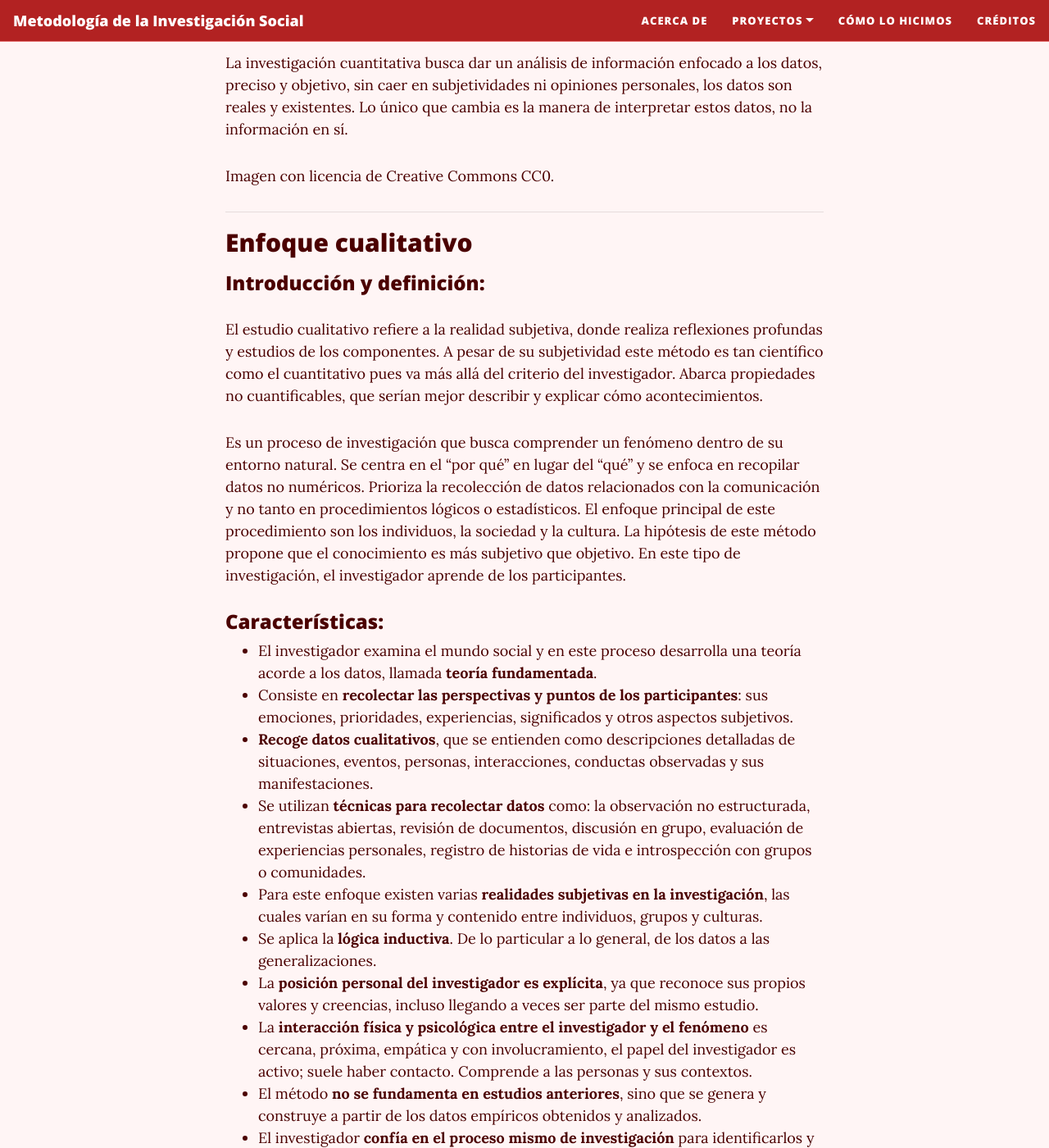
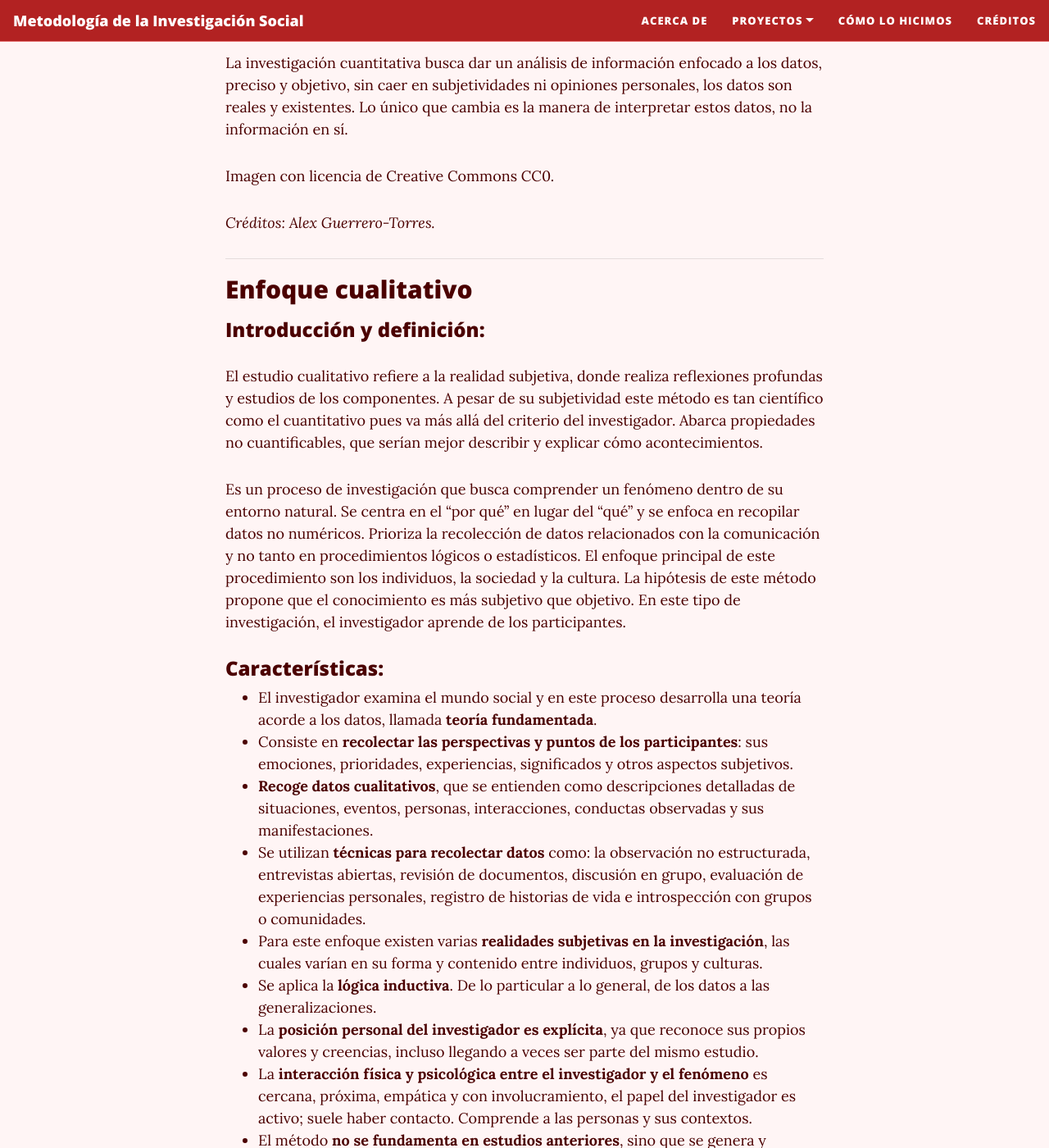
Before and after one commit to rosariorogel/metodologia, a Jekyll site: the page built from _pages/enfoques-investigacion.md, in a window 1280 px wide and 1400 px high, scrolled down 1596 px. Shown: the whole window at 82% size. Built offline with Jekyll 4.4.1, drawn with Linux system fonts in a browser that asks for light colours; nearby versions of some CDN libraries; some of the changed text lies outside the part shown.

Commit message:
Update enfoques-investigacion.md

```diff
--- a/_pages/enfoques-investigacion.md
+++ b/_pages/enfoques-investigacion.md
@@ -37,6 +37,8 @@ La investigación cuantitativa busca dar un análisis de información enfocado a
 
 Imagen con licencia de Creative Commons CC0.
 
+*Créditos: Alex Guerrero-Torres.*
+
 ---
 
 ## **Enfoque cualitativo**
```
Also changed, not shown: other parts of _pages/enfoques-investigacion.md (+0 -1 lines).
